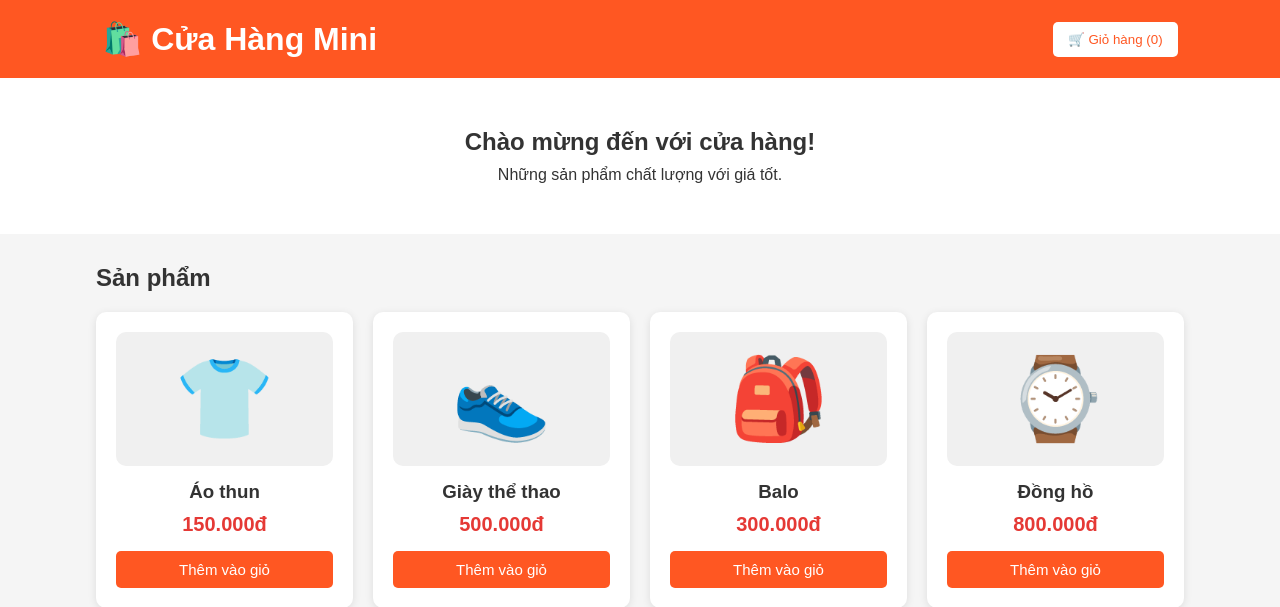
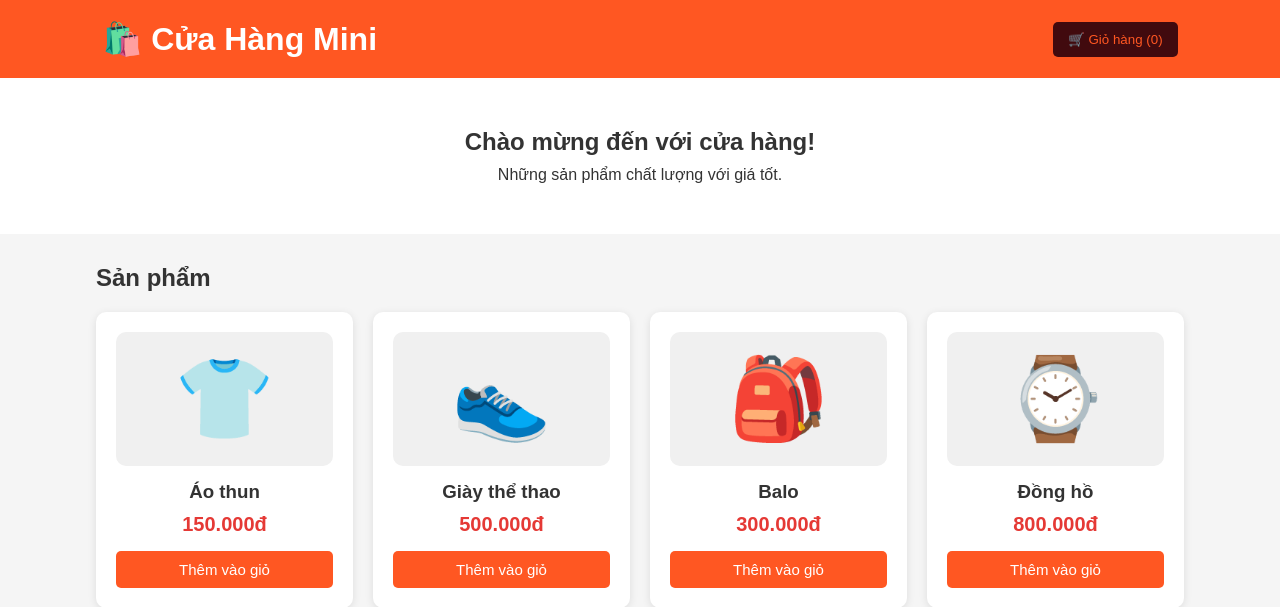
Before and after one commit to quanxuandieu2008pt-lgtm/cpp-duan19-8-2026, a PHP site: page /index.html in a window 1280 px wide. Shown: the top 607 px of the page. Run offline with PHP 8.4, Linux system fonts and the light colour scheme.

Commit message:
Add files via upload

```diff
--- a/style.css
+++ b/style.css
@@ -29,7 +29,7 @@ header {
 
 /* Nút giỏ hàng */
 #cart-button {
-    background-color: white;
+    background-color: rgb(65, 10, 14);
     color: #ff5722;
 
     border: none;
```
Also changed, not shown: README.md.
